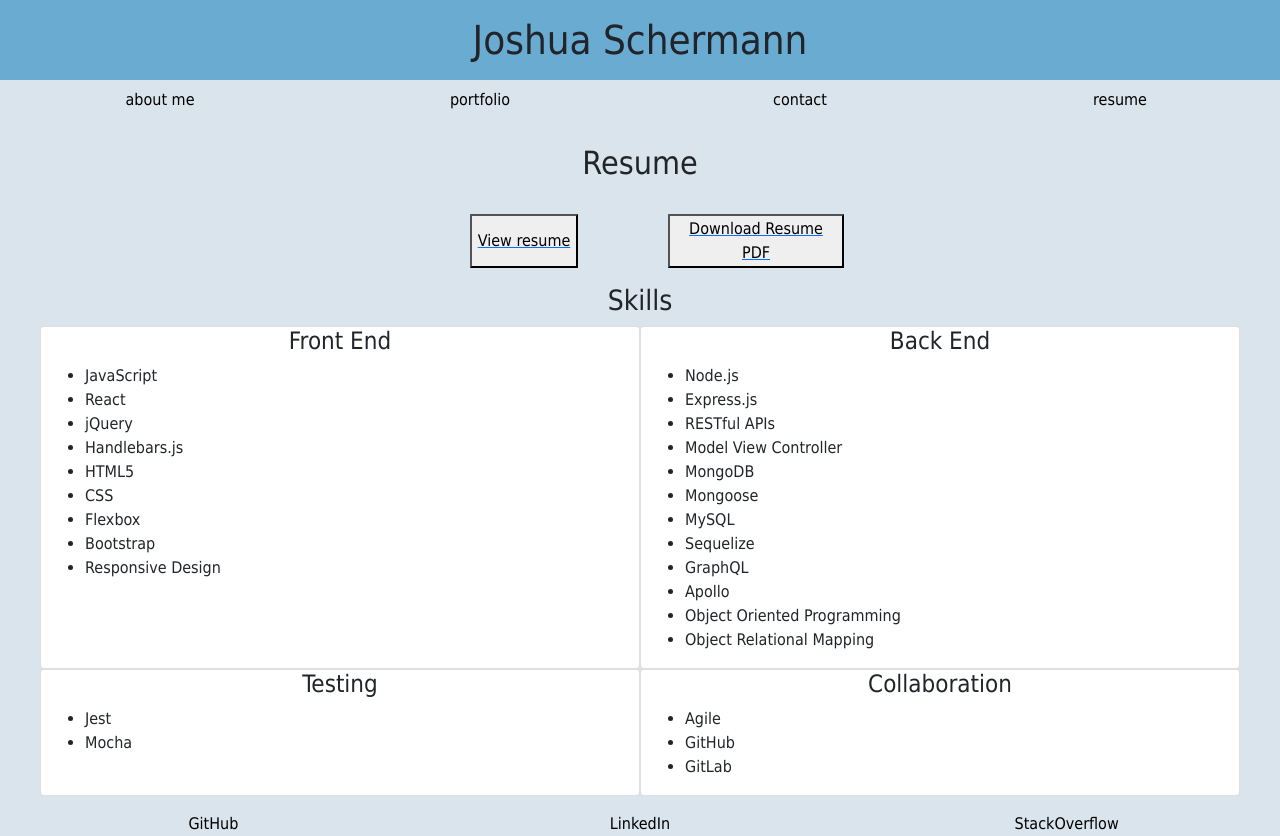
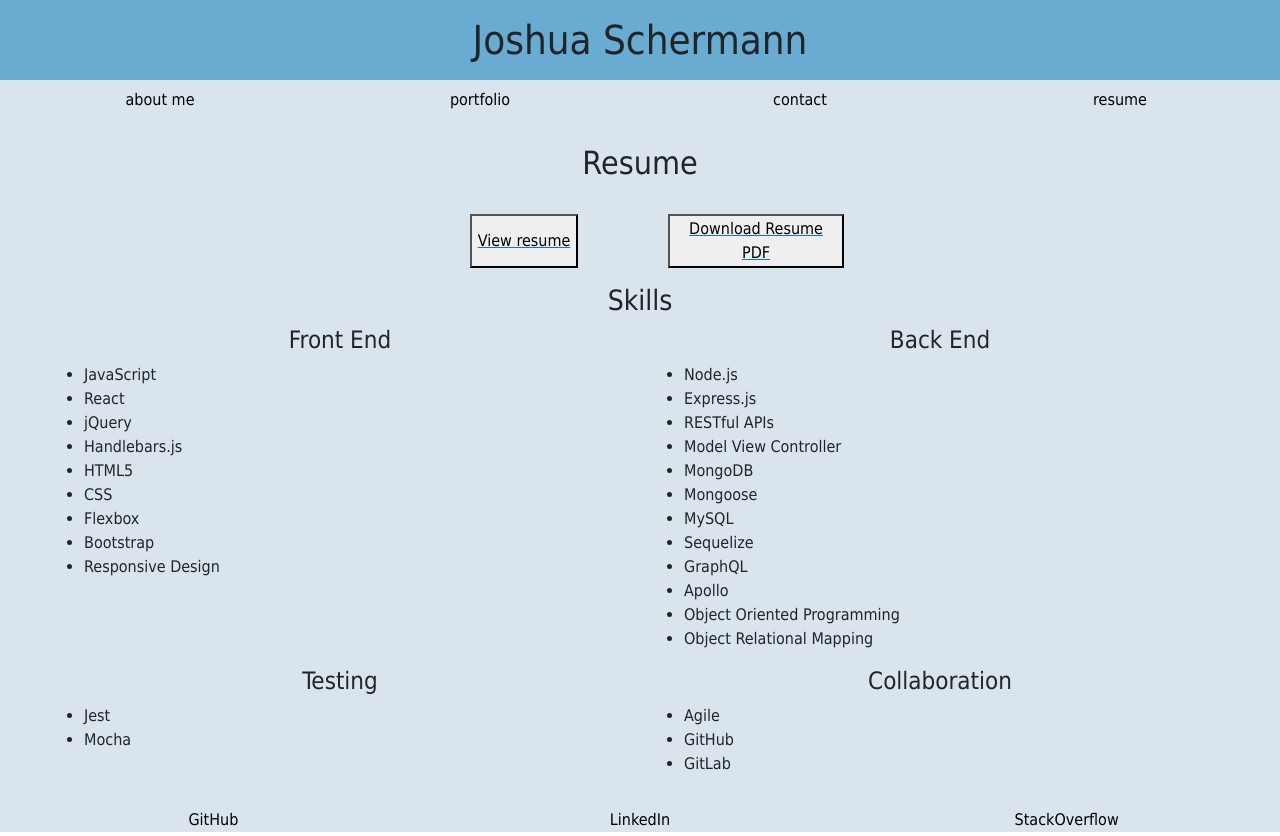
Before and after one commit to josh2100/react-portfolio, a React (Create React App) app: page / in a window 1280 px wide. Both pictures are taken after a click on the element "resume". Built offline with nearby package versions, Linux system fonts and the light colour scheme.

Commit message:
update skill background color

```diff
--- a/src/components/Resume/index.js
+++ b/src/components/Resume/index.js
@@ -25,7 +25,7 @@ function Resume() {
       <h3 className="col-12 d-flex justify-content-center">Skills</h3>
 
       {/* Left side */}
-      <div className="col-6 card">
+      <div className="col-6">
         <h4 className="col-12 d-flex justify-content-center">Front End</h4>
         <ul className="col-12">
           <li>JavaScript</li>
@@ -41,7 +41,7 @@ function Resume() {
       </div>
 
       {/* Right side */}
-      <div className="col-6 card">
+      <div className="col-6">
         <h4 className="col-12 d-flex justify-content-center">Back End</h4>
         <ul className="col-12">
           <li>Node.js</li>
@@ -60,7 +60,7 @@ function Resume() {
       </div>
 
       {/* Left side */}
-      <div className="col-6 card">
+      <div className="col-6">
         <h4 className="col-12 d-flex justify-content-center">Testing</h4>
         <ul className="col-12">
           <li>Jest</li>
@@ -69,7 +69,7 @@ function Resume() {
       </div>
 
       {/* Right side */}
-      <div className="col-6 card">
+      <div className="col-6">
         <h4 className="col-12 d-flex justify-content-center">Collaboration</h4>
         <ul>
           <li>Agile</li>
--- a/src/index.css
+++ b/src/index.css
@@ -21,9 +21,9 @@ h1 {
   background-color: var(--headings);
 }
 
-/* p {
+p {
   height: 100%;
-} */
+}
 
 .pageLinks:hover {
   background-color: var(--sections);
@@ -37,7 +37,7 @@ h1 {
 }
 /* cards */
 
-.card > p {
+.card {
   background-color: white;
 }
 
```
